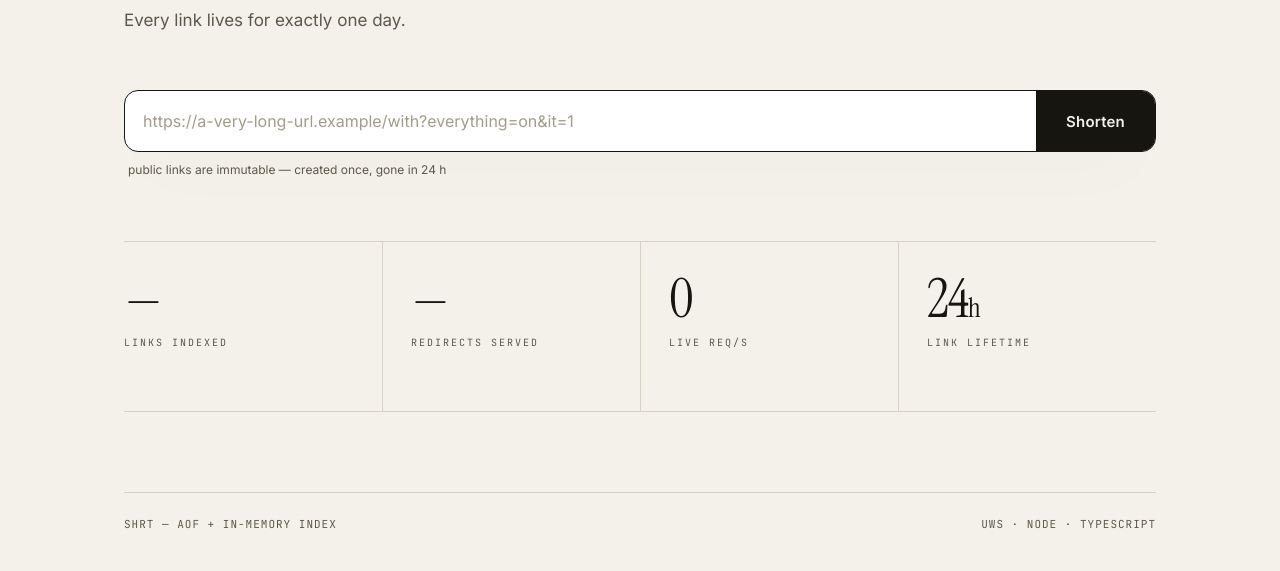
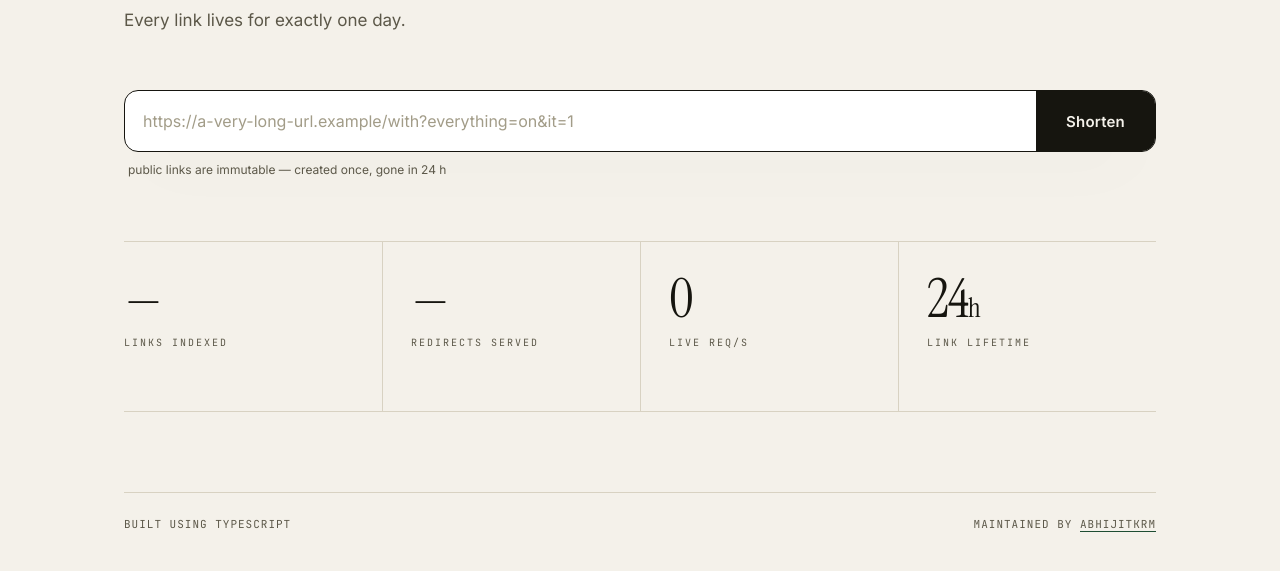
Before and after one commit to abhijitkrm/shrt-ts, a website: page ui/index.html in a window 1280 px wide. Shown: the part 435-1006 px from the top of the page. Drawn offline with Linux system fonts and the light colour scheme; no server answers.

Commit message:
Update footer: built using typescript, maintained by abhijitkrm
Generated with [Devin](https://devin.ai)

Co-Authored-By: Devin <158243242+devin-ai-integration[bot]@users.noreply.github.com>

```diff
--- a/ui/index.html
+++ b/ui/index.html
@@ -194,8 +194,8 @@
   </div>
 
   <footer>
-    <span>shrt — aof + in-memory index</span>
-    <span>uws · node · typescript</span>
+    <span>built using typescript</span>
+    <span>maintained by <a href="https://github.com/abhijitkrm" target="_blank" rel="noopener" style="color:inherit;border-bottom:1px solid var(--accent);text-decoration:none">abhijitkrm</a></span>
   </footer>
 </div>
 
```
